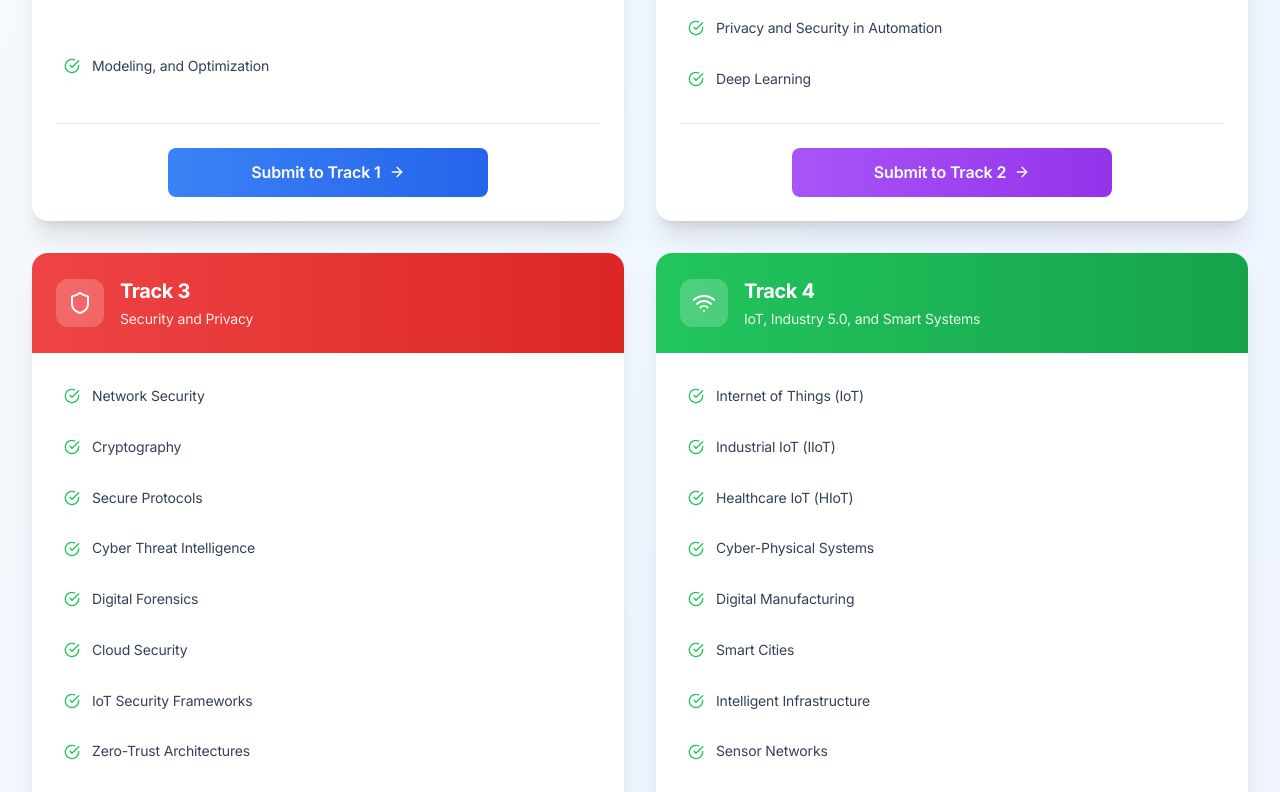
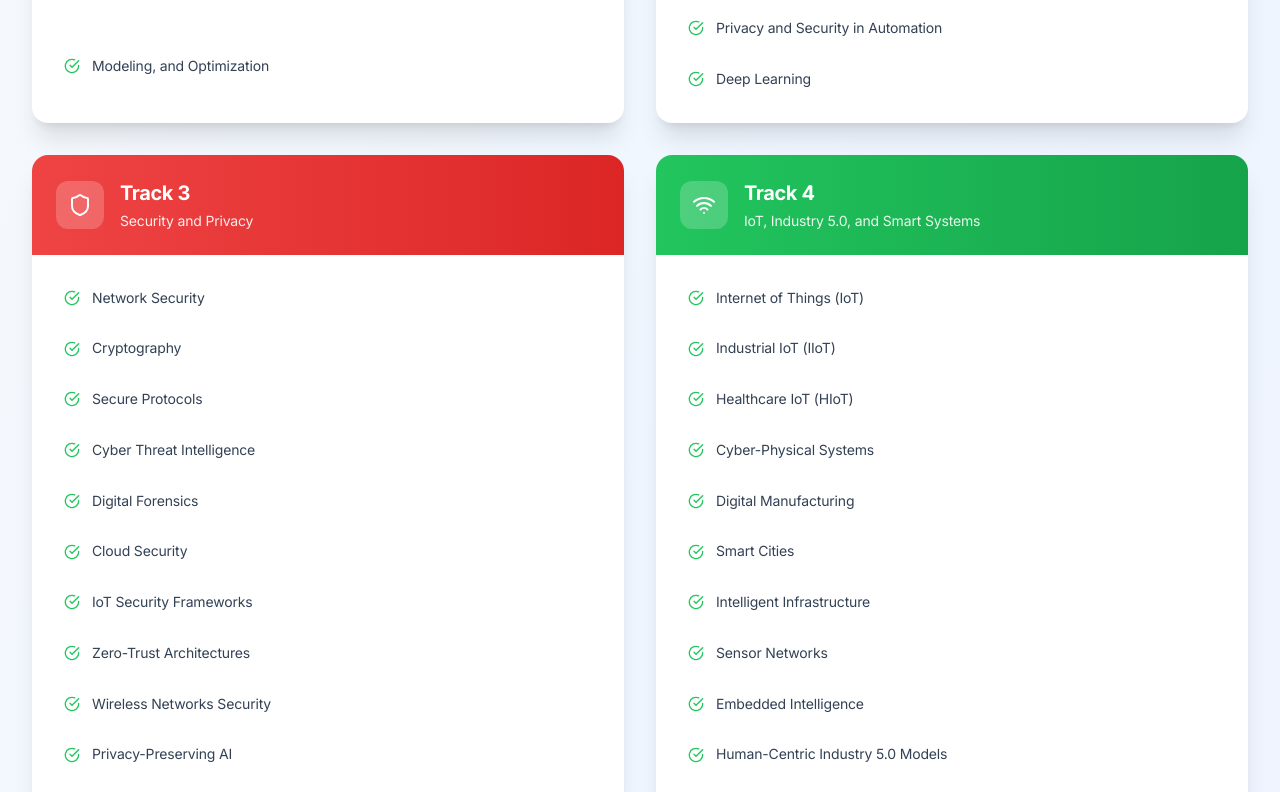
Before and after one commit to Kritika11052005/ResearchConference, a React (Vite) app: page /tracks in a window 1280 px wide. Shown: the part 1047-1839 px from the top of the page. Built offline with nearby package versions, Linux system fonts and the light colour scheme.

Commit message:
Fixed vercel issues 1

```diff
--- a/src/pages/Speakers.tsx
+++ b/src/pages/Speakers.tsx
@@ -249,7 +249,13 @@ const Speakers = () => {
             <p className="text-xl text-white/90 mb-8">
               Submit your research and join these distinguished speakers on stage
             </p>
-            <button className="px-8 py-4 bg-white text-blue-600 font-semibold rounded-lg hover:bg-slate-100 transition-all duration-300 transform hover:scale-105 shadow-lg">
+            <button
+              onClick={() => {
+                window.location.href = '/registration';
+                window.scrollTo({ top: 0, behavior: 'smooth' }); // Scroll to top on navigation
+              }}
+              className="px-8 py-4 bg-white text-blue-600 font-semibold rounded-lg hover:bg-slate-100 transition-all duration-300 transform hover:scale-105 shadow-lg"
+            >
               Submit Your Paper
             </button>
           </motion.div>
--- a/src/pages/Submission.tsx
+++ b/src/pages/Submission.tsx
@@ -120,7 +120,11 @@ const Submission = () => {
                   Submit your full length paper using Microsoft CMT portal
                 </p>
                 <a
-                  href="#"
+                  onClick={(e) => {
+                    e.preventDefault();
+                    window.location.href = '/registration';
+                    window.scrollTo({ top: 0, behavior: 'smooth' }); // Scroll to top on navigation
+                  }}
                   className="inline-flex items-center space-x-2 bg-white text-blue-600 px-6 py-3 rounded-lg font-semibold hover:bg-blue-50 transition-colors duration-300"
                 >
                   <span>Submit via CMT</span>
--- a/src/pages/Tracks.tsx
+++ b/src/pages/Tracks.tsx
@@ -12,8 +12,7 @@ import {
   Zap,
   Globe,
   BarChart3,
-  CheckCircle,
-  ArrowRight
+  CheckCircle
 } from 'lucide-react';
 
 const Tracks = () => {
@@ -235,20 +234,6 @@ const Tracks = () => {
                         </motion.div>
                       ))}
                     </div>
-
-                    {/* Submit Button */}
-                    <motion.div
-                      initial={{ opacity: 0, y: 20 }}
-                      whileInView={{ opacity: 1, y: 0 }}
-                      viewport={{ once: true }}
-                      transition={{ duration: 0.4, delay: 0.3 }}
-                      className="mt-6 pt-6 border-t border-slate-200 dark:border-slate-700 flex justify-center"
-                    >
-                      <button className={`w-full max-w-xs flex items-center justify-center px-4 py-3 bg-gradient-to-r ${track.color} text-white font-semibold rounded-lg hover:shadow-lg transition-all duration-300 group-hover:scale-105`}>
-                        Submit to Track {track.id}
-                        <ArrowRight className="w-4 h-4 ml-2 group-hover:translate-x-1 transition-transform duration-300" />
-                      </button>
-                    </motion.div>
                   </div>
                 </motion.div>
               );
@@ -275,7 +260,13 @@ const Tracks = () => {
               engineering, AI, and network security research.
             </p>
             <div className="flex flex-col sm:flex-row gap-4 justify-center">
-              <button className="px-8 py-4 bg-white text-blue-600 font-semibold rounded-lg hover:bg-slate-100 transition-all duration-300 transform hover:scale-105 shadow-lg">
+              <button
+                onClick={() => {
+                  window.location.href = '/registration';
+                  window.scrollTo({ top: 0, behavior: 'smooth' }); // Scroll to top on navigation
+                }}
+                className="px-8 py-4 bg-white text-blue-600 font-semibold rounded-lg hover:bg-slate-100 transition-all duration-300 transform hover:scale-105 shadow-lg"
+              >
                 Submit Your Paper
               </button>
               <button className="px-8 py-4 border-2 border-white text-white font-semibold rounded-lg hover:bg-white hover:text-blue-600 transition-all duration-300 transform hover:scale-105">
```
